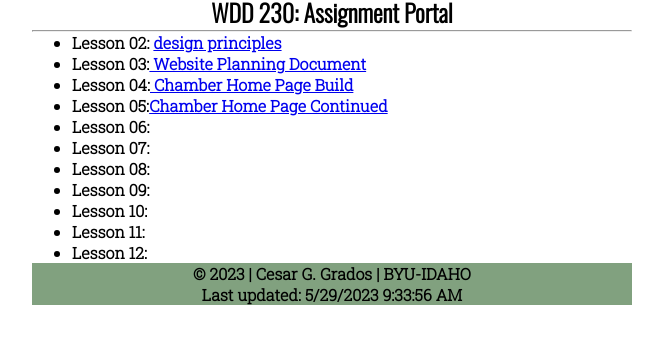
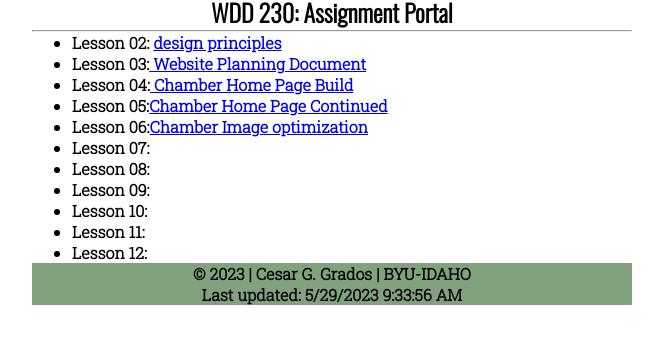
Before and after one commit to cesarBYU/wdd230, a plain HTML site: page index.html in a window 1280 px wide. Shown: the part 185-528 px from the top of the page, without its empty margins (308-971 px from the left). Drawn offline with nearby package versions, Linux system fonts and the light colour scheme.

Commit message:
week 6 home page

```diff
--- a/index.html
+++ b/index.html
@@ -34,7 +34,7 @@
             <li>Lesson 05:<a href="chamber/index.html" target="_blank">Chamber Home Page Continued</a></li>
         </ul>
         <ul>
-            <li>Lesson 06:<a href="#" target="_blank"></a></li>
+            <li>Lesson 06:<a href="chamber/index.html" target="_blank">Chamber Image optimization</a></li>
         </ul>
         <ul>
             <li>Lesson 07:<a href="#" target="_blank"></a></li>
```
